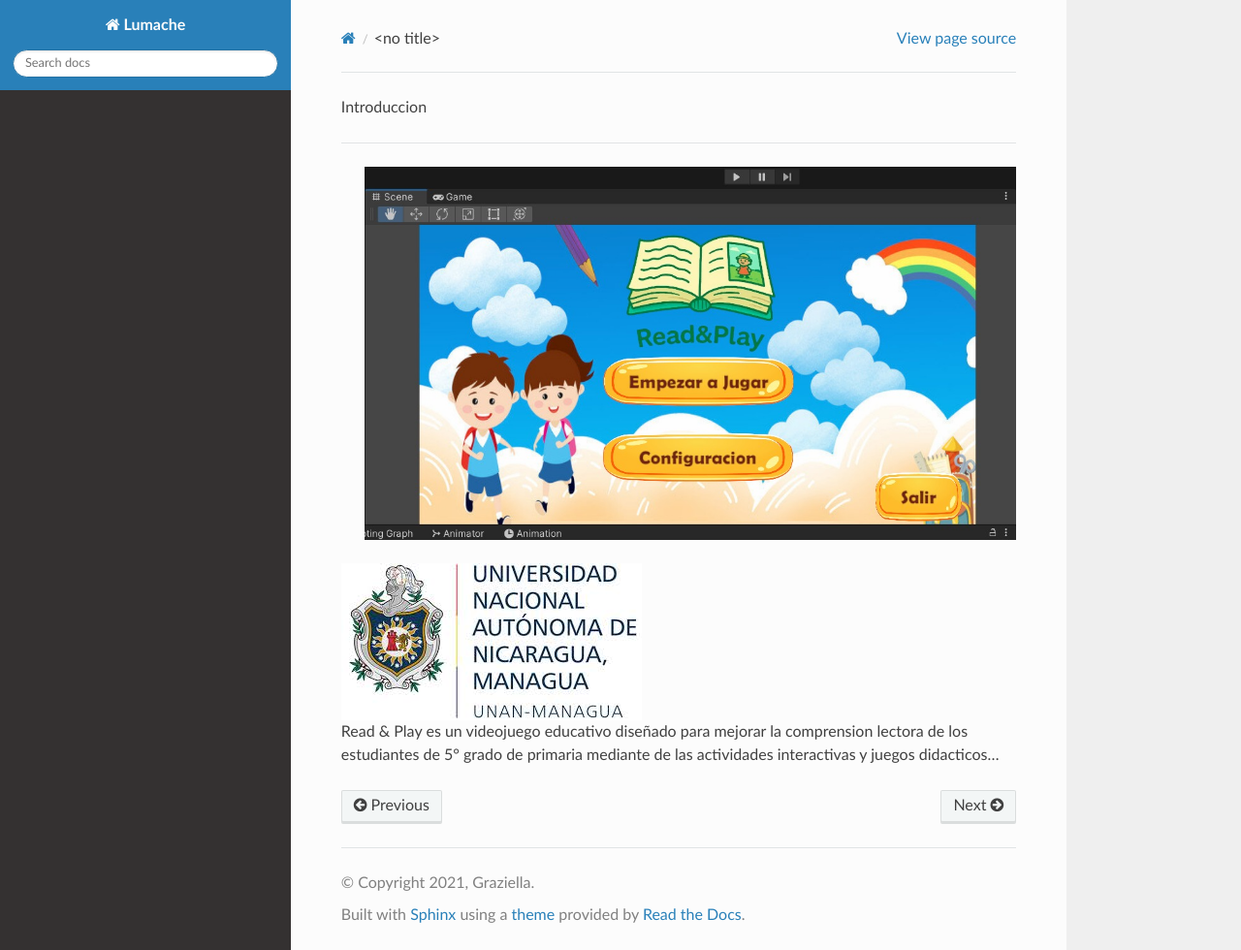
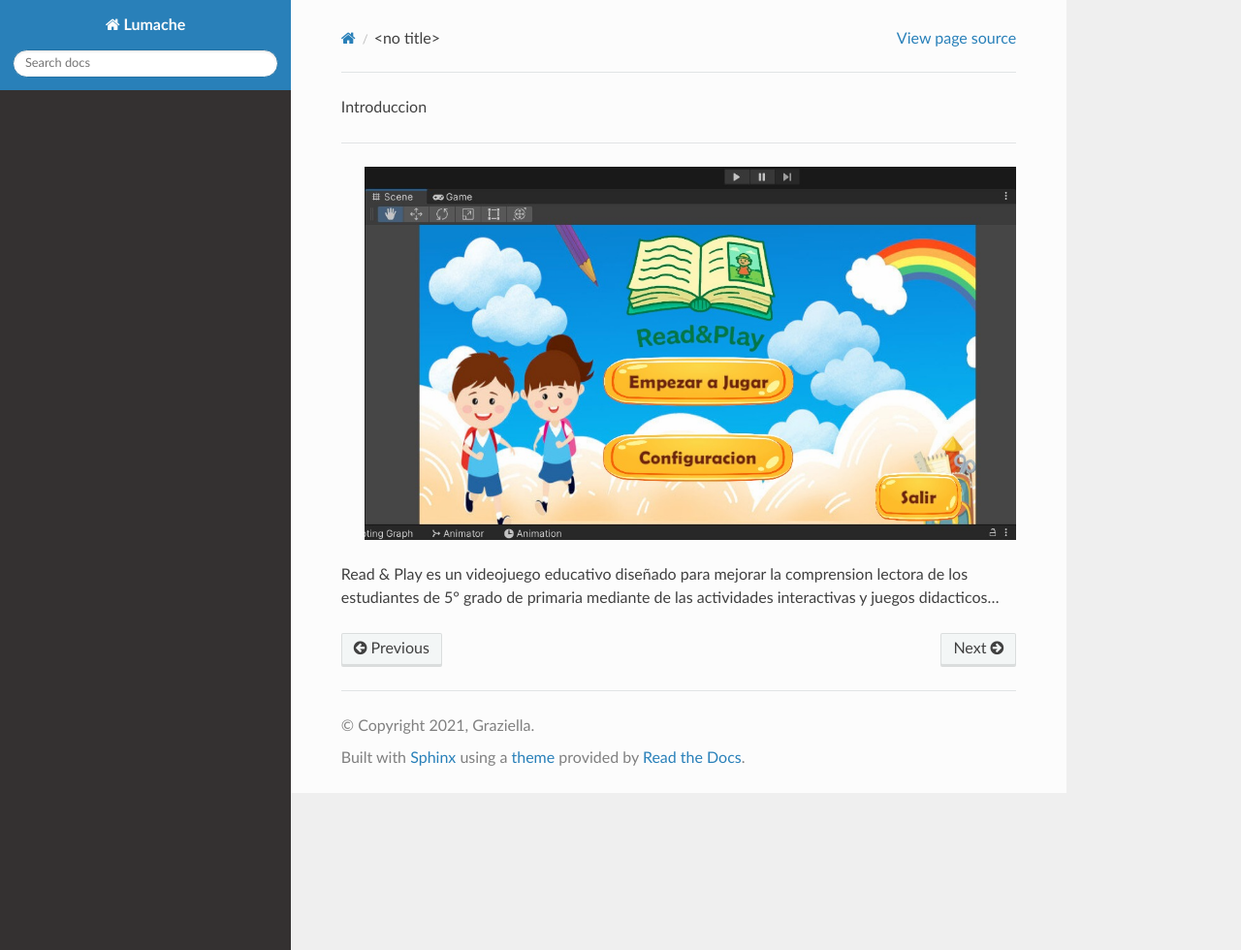
Before and after one commit to 04rodrigo/video_juego-read-play, a Sphinx documentation site: the page built from docs/source/introduccion.rst, in a window 1280 px wide and 980 px high. Shown: the whole window at 97% size. Built offline with Sphinx 7.4.7 and the Read the Docs theme 3.1.0, drawn with Linux system fonts in a browser that asks for light colours; pages that are not in the unit, such as notebooks, are missing from menus.

Commit message:
Update introduccion.rst

```diff
--- a/docs/source/introduccion.rst
+++ b/docs/source/introduccion.rst
@@ -5,7 +5,7 @@ Introduccion
 
   .. image:: imagenes/imagen1.jpeg
 
-.. image:: imagenes/logo1.png
+
 
 
 Read & Play es un videojuego educativo diseñado para mejorar la comprension lectora de los estudiantes de 5° grado de primaria mediante de las actividades interactivas y juegos didacticos...
```
